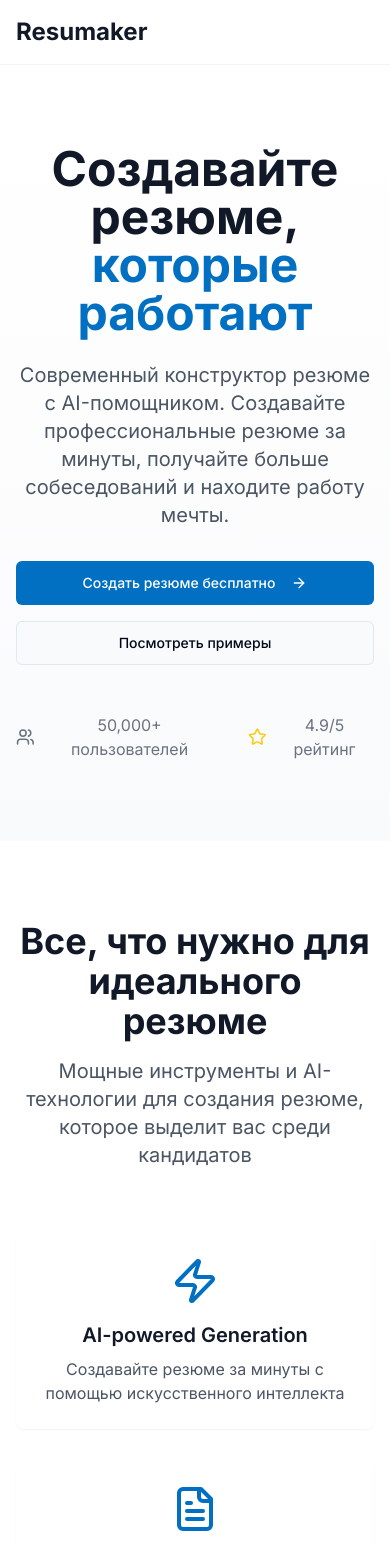
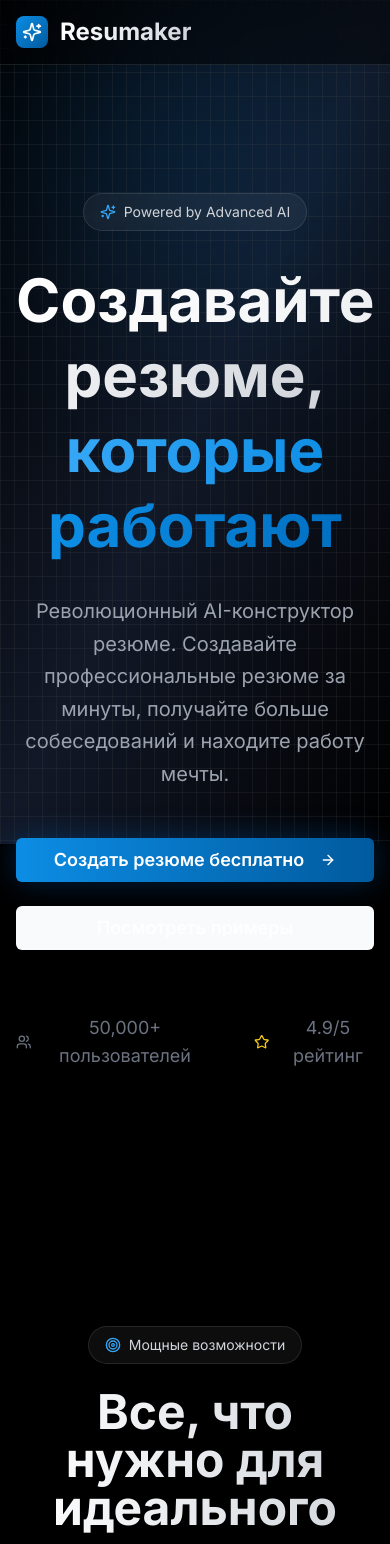
Before and after one commit to BIGAnvy/resumaker-skeleton-kit, a React (Vite) app: page / in a window 390 px wide. Shown: the top 1544 px of the page. Built offline with nearby package versions, Linux system fonts and the light colour scheme.

Commit message:
Refactor: Improve landing page design
Redesigned the landing page to be more modern and reflect the AI-powered resume generation features.

```diff
--- a/src/components/landing/LandingPage.tsx
+++ b/src/components/landing/LandingPage.tsx
@@ -1,7 +1,7 @@
 
 import { Button } from '@/components/ui/button';
 import { Card, CardContent } from '@/components/ui/card';
-import { ArrowRight, CheckCircle, Star, Users, FileText, Zap, Shield, Globe } from 'lucide-react';
+import { ArrowRight, CheckCircle, Star, Users, FileText, Zap, Shield, Globe, Sparkles, Brain, Target } from 'lucide-react';
 import { useNavigate } from 'react-router-dom';
 
 const LandingPage = () => {
@@ -9,7 +9,7 @@ const LandingPage = () => {
 
   const features = [
     {
-      icon: Zap,
+      icon: Brain,
       title: "AI-powered Generation",
       description: "Создавайте резюме за минуты с помощью искусственного интеллекта"
     },
@@ -93,24 +93,35 @@ const LandingPage = () => {
   ];
 
   return (
-    <div className="min-h-screen bg-white">
+    <div className="min-h-screen bg-black text-white overflow-hidden">
+      {/* Animated background */}
+      <div className="fixed inset-0 bg-gradient-to-br from-black via-gray-900 to-black">
+        <div className="absolute inset-0 bg-[linear-gradient(to_right,#4f4f4f2e_1px,transparent_1px),linear-gradient(to_bottom,#4f4f4f2e_1px,transparent_1px)] bg-[size:14px_24px]"></div>
+        <div className="absolute left-0 right-0 top-0 -z-10 m-auto h-[310px] w-[310px] rounded-full bg-resumaker-600 opacity-20 blur-[100px]"></div>
+      </div>
+
       {/* Header */}
-      <header className="border-b border-gray-100">
+      <header className="relative z-50 border-b border-white/10 backdrop-blur-md bg-black/50">
         <div className="max-w-7xl mx-auto px-4 sm:px-6 lg:px-8">
           <div className="flex justify-between items-center h-16">
-            <div className="flex items-center">
-              <span className="text-2xl font-bold text-gray-900">Resumaker</span>
+            <div className="flex items-center space-x-3">
+              <div className="w-8 h-8 bg-gradient-to-br from-resumaker-500 to-resumaker-700 rounded-lg flex items-center justify-center">
+                <Sparkles className="w-5 h-5 text-white" />
+              </div>
+              <span className="text-2xl font-bold bg-gradient-to-r from-white to-gray-300 bg-clip-text text-transparent">
+                Resumaker
+              </span>
             </div>
             <nav className="hidden md:flex space-x-8">
-              <a href="#features" className="text-gray-600 hover:text-gray-900 transition-colors">Возможности</a>
-              <a href="#templates" className="text-gray-600 hover:text-gray-900 transition-colors">Шаблоны</a>
-              <a href="#pricing" className="text-gray-600 hover:text-gray-900 transition-colors">Цены</a>
-              <a href="#reviews" className="text-gray-600 hover:text-gray-900 transition-colors">Отзывы</a>
+              <a href="#features" className="text-gray-300 hover:text-white transition-colors duration-300 text-sm font-medium">Возможности</a>
+              <a href="#templates" className="text-gray-300 hover:text-white transition-colors duration-300 text-sm font-medium">Шаблоны</a>
+              <a href="#pricing" className="text-gray-300 hover:text-white transition-colors duration-300 text-sm font-medium">Цены</a>
+              <a href="#reviews" className="text-gray-300 hover:text-white transition-colors duration-300 text-sm font-medium">Отзывы</a>
             </nav>
             <Button
               variant="outline"
               onClick={() => navigate('/dashboard')}
-              className="hidden md:flex"
+              className="hidden md:flex border-white/20 text-white hover:bg-white/10 backdrop-blur-sm"
             >
               Войти в приложение
             </Button>
@@ -119,221 +130,270 @@ const LandingPage = () => {
       </header>
 
       {/* Hero Section */}
-      <section className="py-20 bg-gradient-to-b from-white to-gray-50">
-        <div className="max-w-7xl mx-auto px-4 sm:px-6 lg:px-8 text-center">
-          <h1 className="text-5xl md:text-6xl font-bold text-gray-900 mb-6">
-            Создавайте резюме,<br />
-            <span className="text-resumaker-600">которые работают</span>
+      <section className="relative py-32 px-4 sm:px-6 lg:px-8">
+        <div className="max-w-7xl mx-auto text-center">
+          <div className="inline-flex items-center px-4 py-2 rounded-full bg-white/5 border border-white/10 backdrop-blur-sm mb-8">
+            <Sparkles className="w-4 h-4 text-resumaker-400 mr-2" />
+            <span className="text-sm text-gray-300">Powered by Advanced AI</span>
+          </div>
+
+          <h1 className="text-6xl md:text-8xl font-bold mb-8 leading-tight">
+            <span className="bg-gradient-to-r from-white via-gray-100 to-gray-300 bg-clip-text text-transparent">
+              Создавайте резюме,
+            </span>
+            <br />
+            <span className="bg-gradient-to-r from-resumaker-400 via-resumaker-500 to-resumaker-600 bg-clip-text text-transparent">
+              которые работают
+            </span>
           </h1>
-          <p className="text-xl text-gray-600 mb-8 max-w-3xl mx-auto">
-            Современный конструктор резюме с AI-помощником. Создавайте профессиональные резюме за минуты,
+
+          <p className="text-xl md:text-2xl text-gray-400 mb-12 max-w-4xl mx-auto leading-relaxed">
+            Революционный AI-конструктор резюме. Создавайте профессиональные резюме за минуты,
             получайте больше собеседований и находите работу мечты.
           </p>
-          <div className="flex flex-col sm:flex-row gap-4 justify-center">
+
+          <div className="flex flex-col sm:flex-row gap-6 justify-center mb-16">
             <Button
               size="lg"
               onClick={() => navigate('/dashboard')}
-              className="bg-resumaker-600 hover:bg-resumaker-700 text-white px-8"
+              className="bg-gradient-to-r from-resumaker-500 to-resumaker-700 hover:from-resumaker-600 hover:to-resumaker-800 text-white px-8 py-4 text-lg font-semibold shadow-[0_0_30px_rgba(6,112,226,0.3)] hover:shadow-[0_0_40px_rgba(6,112,226,0.5)] transition-all duration-300"
             >
               Создать резюме бесплатно
               <ArrowRight className="ml-2 h-5 w-5" />
             </Button>
-            <Button variant="outline" size="lg" className="px-8">
+            <Button
+              variant="outline"
+              size="lg"
+              className="border-white/20 text-white hover:bg-white/10 backdrop-blur-sm px-8 py-4 text-lg"
+            >
               Посмотреть примеры
             </Button>
           </div>
-          <div className="mt-12 flex justify-center items-center space-x-8 text-gray-500">
-            <div className="flex items-center">
-              <Users className="h-5 w-5 mr-2" />
-              <span>50,000+ пользователей</span>
+
+          <div className="flex justify-center items-center space-x-12 text-gray-500">
+            <div className="flex items-center space-x-3">
+              <Users className="h-5 w-5" />
+              <span className="text-lg">50,000+ пользователей</span>
             </div>
-            <div className="flex items-center">
-              <Star className="h-5 w-5 mr-2 text-yellow-400" />
-              <span>4.9/5 рейтинг</span>
+            <div className="flex items-center space-x-3">
+              <Star className="h-5 w-5 text-yellow-400" />
+              <span className="text-lg">4.9/5 рейтинг</span>
             </div>
           </div>
         </div>
       </section>
 
       {/* Features Section */}
-      <section id="features" className="py-20 bg-white">
-        <div className="max-w-7xl mx-auto px-4 sm:px-6 lg:px-8">
-          <div className="text-center mb-16">
-            <h2 className="text-4xl font-bold text-gray-900 mb-4">
-              Все, что нужно для идеального резюме
+      <section id="features" className="relative py-32 px-4 sm:px-6 lg:px-8">
+        <div className="max-w-7xl mx-auto">
+          <div className="text-center mb-20">
+            <div className="inline-flex items-center px-4 py-2 rounded-full bg-white/5 border border-white/10 backdrop-blur-sm mb-6">
+              <Target className="w-4 h-4 text-resumaker-400 mr-2" />
+              <span className="text-sm text-gray-300">Мощные возможности</span>
+            </div>
+            <h2 className="text-5xl md:text-6xl font-bold mb-6 bg-gradient-to-r from-white to-gray-300 bg-clip-text text-transparent">
+              Все, что нужно для<br />идеального резюме
             </h2>
-            <p className="text-xl text-gray-600 max-w-2xl mx-auto">
-              Мощные инструменты и AI-технологии для создания резюме, которое выделит вас среди кандидатов
+            <p className="text-xl text-gray-400 max-w-3xl mx-auto">
+              Передовые AI-технологии и инструменты для создания резюме, которое выделит вас среди тысяч кандидатов
             </p>
           </div>
+
           <div className="grid md:grid-cols-2 lg:grid-cols-4 gap-8">
             {features.map((feature, index) => (
-              <Card key={index} className="border-0 shadow-sm hover:shadow-md transition-shadow">
-                <CardContent className="p-6 text-center">
-                  <feature.icon className="h-12 w-12 text-resumaker-600 mx-auto mb-4" />
-                  <h3 className="text-xl font-semibold text-gray-900 mb-2">{feature.title}</h3>
-                  <p className="text-gray-600">{feature.description}</p>
-                </CardContent>
-              </Card>
+              <div
+                key={index}
+                className="group relative p-8 rounded-2xl bg-gradient-to-br from-white/5 to-white/[0.02] border border-white/10 backdrop-blur-sm hover:border-resumaker-500/50 transition-all duration-500 hover:translate-y-[-4px]"
+              >
+                <div className="absolute inset-0 rounded-2xl bg-gradient-to-br from-resumaker-500/10 to-transparent opacity-0 group-hover:opacity-100 transition-opacity duration-500"></div>
+                <div className="relative z-10">
+                  <div className="w-14 h-14 rounded-xl bg-gradient-to-br from-resumaker-500 to-resumaker-700 flex items-center justify-center mb-6 group-hover:scale-110 transition-transform duration-300">
+                    <feature.icon className="h-7 w-7 text-white" />
+                  </div>
+                  <h3 className="text-xl font-bold text-white mb-4">{feature.title}</h3>
+                  <p className="text-gray-400 leading-relaxed">{feature.description}</p>
+                </div>
+              </div>
             ))}
           </div>
         </div>
       </section>
 
       {/* Social Proof Section */}
-      <section className="py-20 bg-gray-50">
-        <div className="max-w-7xl mx-auto px-4 sm:px-6 lg:px-8 text-center">
-          <h2 className="text-4xl font-bold text-gray-900 mb-16">
-            Нам доверяют профессионалы
+      <section className="relative py-32 px-4 sm:px-6 lg:px-8">
+        <div className="max-w-7xl mx-auto text-center">
+          <h2 className="text-5xl md:text-6xl font-bold mb-20 bg-gradient-to-r from-white to-gray-300 bg-clip-text text-transparent">
+            Нам доверяют<br />профессионалы
           </h2>
           <div className="grid md:grid-cols-3 gap-8">
-            <div className="bg-white p-8 rounded-lg shadow-sm">
-              <div className="text-4xl font-bold text-resumaker-600 mb-2">85%</div>
-              <p className="text-gray-600">получают отклик на резюме</p>
+            <div className="p-12 rounded-2xl bg-gradient-to-br from-white/5 to-white/[0.02] border border-white/10 backdrop-blur-sm">
+              <div className="text-6xl font-bold bg-gradient-to-r from-resumaker-400 to-resumaker-600 bg-clip-text text-transparent mb-4">85%</div>
+              <p className="text-gray-400 text-lg">получают отклик на резюме</p>
             </div>
-            <div className="bg-white p-8 rounded-lg shadow-sm">
-              <div className="text-4xl font-bold text-resumaker-600 mb-2">3x</div>
-              <p className="text-gray-600">больше собеседований</p>
+            <div className="p-12 rounded-2xl bg-gradient-to-br from-white/5 to-white/[0.02] border border-white/10 backdrop-blur-sm">
+              <div className="text-6xl font-bold bg-gradient-to-r from-resumaker-400 to-resumaker-600 bg-clip-text text-transparent mb-4">3x</div>
+              <p className="text-gray-400 text-lg">больше собеседований</p>
             </div>
-            <div className="bg-white p-8 rounded-lg shadow-sm">
-              <div className="text-4xl font-bold text-resumaker-600 mb-2">7 дней</div>
-              <p className="text-gray-600">средний срок до оффера</p>
+            <div className="p-12 rounded-2xl bg-gradient-to-br from-white/5 to-white/[0.02] border border-white/10 backdrop-blur-sm">
+              <div className="text-6xl font-bold bg-gradient-to-r from-resumaker-400 to-resumaker-600 bg-clip-text text-transparent mb-4">7 дней</div>
+              <p className="text-gray-400 text-lg">средний срок до оффера</p>
             </div>
           </div>
         </div>
       </section>
 
       {/* Reviews Section */}
-      <section id="reviews" className="py-20 bg-white">
-        <div className="max-w-7xl mx-auto px-4 sm:px-6 lg:px-8">
-          <div className="text-center mb-16">
-            <h2 className="text-4xl font-bold text-gray-900 mb-4">
-              Что говорят наши пользователи
+      <section id="reviews" className="relative py-32 px-4 sm:px-6 lg:px-8">
+        <div className="max-w-7xl mx-auto">
+          <div className="text-center mb-20">
+            <h2 className="text-5xl md:text-6xl font-bold mb-6 bg-gradient-to-r from-white to-gray-300 bg-clip-text text-transparent">
+              Что говорят наши<br />пользователи
             </h2>
           </div>
           <div className="grid md:grid-cols-3 gap-8">
             {testimonials.map((testimonial, index) => (
-              <Card key={index} className="border-0 shadow-sm">
-                <CardContent className="p-6">
-                  <div className="flex mb-4">
+              <div
+                key={index}
+                className="p-8 rounded-2xl bg-gradient-to-br from-white/5 to-white/[0.02] border border-white/10 backdrop-blur-sm hover:border-resumaker-500/50 transition-all duration-500"
+              >
+                <div className="flex mb-6">
                   {[...Array(testimonial.rating)].map((_, i) => (
                     <Star key={i} className="h-5 w-5 text-yellow-400 fill-current" />
                   ))}
                 </div>
-                  <p className="text-gray-600 mb-4">"{testimonial.text}"</p>
+                <p className="text-gray-300 mb-6 text-lg leading-relaxed">"{testimonial.text}"</p>
                 <div>
-                    <div className="font-semibold text-gray-900">{testimonial.name}</div>
-                    <div className="text-sm text-gray-500">{testimonial.role}</div>
+                  <div className="font-bold text-white text-lg">{testimonial.name}</div>
+                  <div className="text-gray-400">{testimonial.role}</div>
                 </div>
-                </CardContent>
-              </Card>
+              </div>
             ))}
           </div>
         </div>
       </section>
 
       {/* Pricing Section */}
-      <section id="pricing" className="py-20 bg-gray-50">
-        <div className="max-w-7xl mx-auto px-4 sm:px-6 lg:px-8">
-          <div className="text-center mb-16">
-            <h2 className="text-4xl font-bold text-gray-900 mb-4">
-              Выберите подходящий план
+      <section id="pricing" className="relative py-32 px-4 sm:px-6 lg:px-8">
+        <div className="max-w-7xl mx-auto">
+          <div className="text-center mb-20">
+            <h2 className="text-5xl md:text-6xl font-bold mb-6 bg-gradient-to-r from-white to-gray-300 bg-clip-text text-transparent">
+              Выберите<br />подходящий план
             </h2>
-            <p className="text-xl text-gray-600">
+            <p className="text-xl text-gray-400">
               Начните бесплатно, расширяйте возможности по мере роста потребностей
             </p>
           </div>
           <div className="grid md:grid-cols-3 gap-8">
             {pricing.map((plan, index) => (
-              <Card key={index} className={`border-0 shadow-sm ${plan.popular ? 'ring-2 ring-resumaker-600' : ''}`}>
-                <CardContent className="p-6">
+              <div
+                key={index}
+                className={`relative p-8 rounded-2xl backdrop-blur-sm transition-all duration-500 hover:translate-y-[-4px] ${
+                  plan.popular
+                    ? 'bg-gradient-to-br from-resumaker-500/20 to-resumaker-700/20 border-2 border-resumaker-500'
+                    : 'bg-gradient-to-br from-white/5 to-white/[0.02] border border-white/10 hover:border-resumaker-500/50'
+                }`}
+              >
                 {plan.popular && (
-                    <div className="bg-resumaker-600 text-white text-sm font-medium px-3 py-1 rounded-full text-center mb-4">
+                  <div className="absolute -top-4 left-1/2 transform -translate-x-1/2">
+                    <div className="bg-gradient-to-r from-resumaker-500 to-resumaker-700 text-white text-sm font-bold px-6 py-2 rounded-full">
                       Популярный
                     </div>
+                  </div>
                 )}
-                  <div className="text-center mb-6">
-                    <h3 className="text-2xl font-bold text-gray-900 mb-2">{plan.name}</h3>
-                    <div className="text-4xl font-bold text-gray-900 mb-1">{plan.price}</div>
-                    <div className="text-gray-500">{plan.period}</div>
+                <div className="text-center mb-8">
+                  <h3 className="text-2xl font-bold text-white mb-4">{plan.name}</h3>
+                  <div className="text-5xl font-bold bg-gradient-to-r from-white to-gray-300 bg-clip-text text-transparent mb-2">{plan.price}</div>
+                  <div className="text-gray-400">{plan.period}</div>
                 </div>
-                  <ul className="space-y-3 mb-6">
+                <ul className="space-y-4 mb-8">
                   {plan.features.map((feature, i) => (
                     <li key={i} className="flex items-center">
-                        <CheckCircle className="h-5 w-5 text-green-500 mr-3" />
-                        <span className="text-gray-600">{feature}</span>
+                      <CheckCircle className="h-5 w-5 text-resumaker-400 mr-3 flex-shrink-0" />
+                      <span className="text-gray-300">{feature}</span>
                     </li>
                   ))}
                 </ul>
                 <Button
-                    className={`w-full ${plan.popular ? 'bg-resumaker-600 hover:bg-resumaker-700' : ''}`}
+                  className={`w-full py-3 font-semibold transition-all duration-300 ${
+                    plan.popular
+                      ? 'bg-gradient-to-r from-resumaker-500 to-resumaker-700 hover:from-resumaker-600 hover:to-resumaker-800 text-white shadow-[0_0_30px_rgba(6,112,226,0.3)]'
+                      : 'border-white/20 text-white hover:bg-white/10 backdrop-blur-sm'
+                  }`}
                   variant={plan.popular ? 'default' : 'outline'}
                   onClick={() => navigate('/dashboard')}
                 >
                   {plan.name === 'Free' ? 'Начать бесплатно' : 'Выбрать план'}
                 </Button>
-                </CardContent>
-              </Card>
+              </div>
             ))}
           </div>
         </div>
       </section>
 
       {/* CTA Section */}
-      <section className="py-20 bg-gray-900">
-        <div className="max-w-7xl mx-auto px-4 sm:px-6 lg:px-8 text-center">
-          <h2 className="text-4xl font-bold text-white mb-4">
-            Готовы создать резюме мечты?
+      <section className="relative py-32 px-4 sm:px-6 lg:px-8">
+        <div className="max-w-4xl mx-auto text-center">
+          <div className="p-16 rounded-3xl bg-gradient-to-br from-white/5 to-white/[0.02] border border-white/10 backdrop-blur-sm">
+            <h2 className="text-5xl md:text-6xl font-bold mb-6 bg-gradient-to-r from-white to-gray-300 bg-clip-text text-transparent">
+              Готовы создать<br />резюме мечты?
             </h2>
-          <p className="text-xl text-gray-300 mb-8 max-w-2xl mx-auto">
+            <p className="text-xl text-gray-400 mb-10 max-w-2xl mx-auto leading-relaxed">
               Присоединяйтесь к тысячам профессионалов, которые уже нашли работу с помощью Resumaker
             </p>
             <Button
               size="lg"
               onClick={() => navigate('/dashboard')}
-            className="bg-resumaker-600 hover:bg-resumaker-700 text-white px-8"
+              className="bg-gradient-to-r from-resumaker-500 to-resumaker-700 hover:from-resumaker-600 hover:to-resumaker-800 text-white px-12 py-4 text-lg font-semibold shadow-[0_0_30px_rgba(6,112,226,0.3)] hover:shadow-[0_0_40px_rgba(6,112,226,0.5)] transition-all duration-300"
             >
               Создать резюме прямо сейчас
               <ArrowRight className="ml-2 h-5 w-5" />
             </Button>
-          <p className="text-gray-400 mt-4">Бесплатно. Без кредитной карты.</p>
+            <p className="text-gray-500 mt-6">Бесплатно. Без кредитной карты.</p>
+          </div>
         </div>
       </section>
 
       {/* Footer */}
-      <footer className="bg-white border-t border-gray-100">
-        <div className="max-w-7xl mx-auto px-4 sm:px-6 lg:px-8 py-12">
+      <footer className="relative border-t border-white/10 bg-black/50 backdrop-blur-md">
+        <div className="max-w-7xl mx-auto px-4 sm:px-6 lg:px-8 py-16">
           <div className="grid md:grid-cols-4 gap-8">
             <div>
-              <span className="text-2xl font-bold text-gray-900">Resumaker</span>
-              <p className="text-gray-600 mt-2">Создавайте резюме, которые работают</p>
+              <div className="flex items-center space-x-3 mb-4">
+                <div className="w-8 h-8 bg-gradient-to-br from-resumaker-500 to-resumaker-700 rounded-lg flex items-center justify-center">
+                  <Sparkles className="w-5 h-5 text-white" />
+                </div>
+                <span className="text-2xl font-bold bg-gradient-to-r from-white to-gray-300 bg-clip-text text-transparent">
+                  Resumaker
+                </span>
+              </div>
+              <p className="text-gray-400">Создавайте резюме, которые работают</p>
             </div>
             <div>
-              <h3 className="font-semibold text-gray-900 mb-4">Продукт</h3>
-              <ul className="space-y-2 text-gray-600">
-                <li><a href="#" className="hover:text-gray-900">Шаблоны</a></li>
-                <li><a href="#" className="hover:text-gray-900">AI-помощник</a></li>
-                <li><a href="#" className="hover:text-gray-900">Примеры</a></li>
+              <h3 className="font-bold text-white mb-4">Продукт</h3>
+              <ul className="space-y-3 text-gray-400">
+                <li><a href="#" className="hover:text-white transition-colors">Шаблоны</a></li>
+                <li><a href="#" className="hover:text-white transition-colors">AI-помощник</a></li>
+                <li><a href="#" className="hover:text-white transition-colors">Примеры</a></li>
               </ul>
             </div>
             <div>
-              <h3 className="font-semibold text-gray-900 mb-4">Ресурсы</h3>
-              <ul className="space-y-2 text-gray-600">
-                <li><a href="#" className="hover:text-gray-900">Блог</a></li>
-                <li><a href="#" className="hover:text-gray-900">Карьерные советы</a></li>
-                <li><a href="#" className="hover:text-gray-900">FAQ</a></li>
+              <h3 className="font-bold text-white mb-4">Ресурсы</h3>
+              <ul className="space-y-3 text-gray-400">
+                <li><a href="#" className="hover:text-white transition-colors">Блог</a></li>
+                <li><a href="#" className="hover:text-white transition-colors">Карьерные советы</a></li>
+                <li><a href="#" className="hover:text-white transition-colors">FAQ</a></li>
               </ul>
             </div>
             <div>
-              <h3 className="font-semibold text-gray-900 mb-4">Поддержка</h3>
-              <ul className="space-y-2 text-gray-600">
-                <li><a href="#" className="hover:text-gray-900">Контакты</a></li>
-                <li><a href="#" className="hover:text-gray-900">Помощь</a></li>
-                <li><a href="#" className="hover:text-gray-900">Политика</a></li>
+              <h3 className="font-bold text-white mb-4">Поддержка</h3>
+              <ul className="space-y-3 text-gray-400">
+                <li><a href="#" className="hover:text-white transition-colors">Контакты</a></li>
+                <li><a href="#" className="hover:text-white transition-colors">Помощь</a></li>
+                <li><a href="#" className="hover:text-white transition-colors">Политика</a></li>
               </ul>
             </div>
           </div>
-          <div className="border-t border-gray-100 pt-8 mt-8 text-center text-gray-600">
+          <div className="border-t border-white/10 pt-8 mt-12 text-center text-gray-500">
             <p>&copy; 2024 Resumaker. Все права защищены.</p>
           </div>
         </div>
```
Lines whose indentation alone changed are shown as unchanged.
